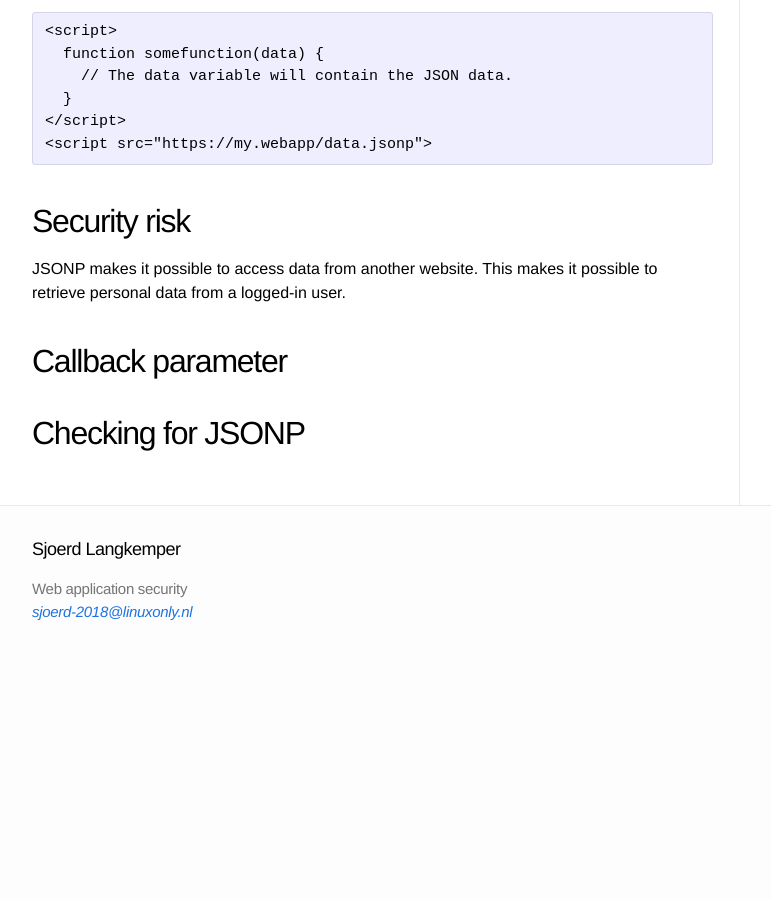
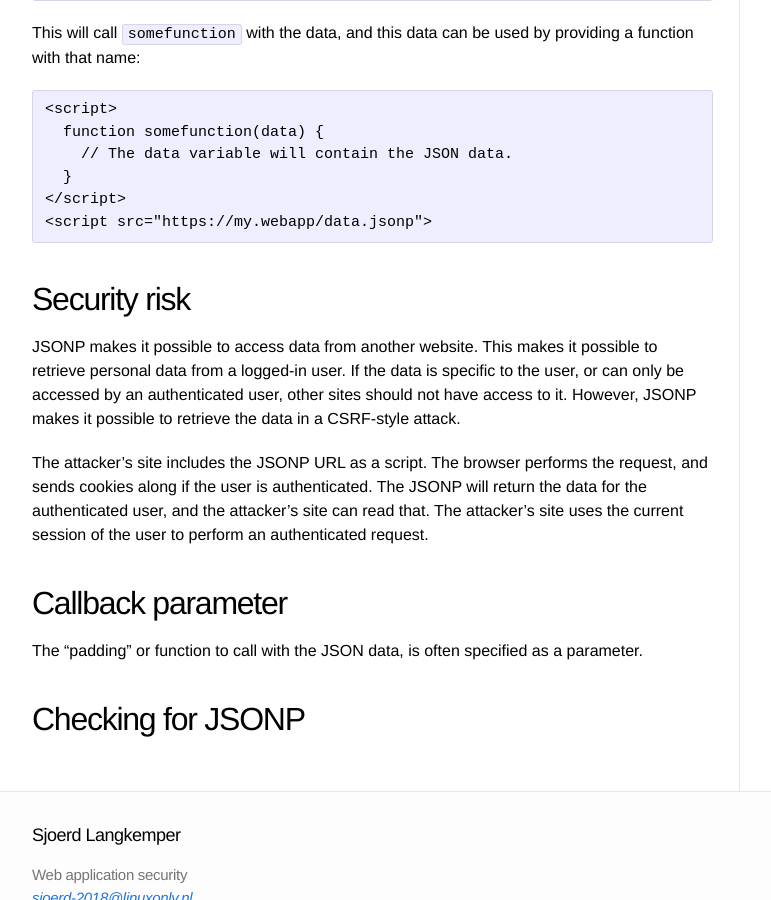
Before and after one commit to Sjord/Sjord.github.io, a Jekyll site: the page built from _posts/2018-12-20-jsonp.md, in a window 1280 px wide and 900 px high, scrolled down 992 px. Shown: the whole window, without its empty margins (108-879 px from the left). Built offline with Jekyll 4.4.1, drawn with Linux system fonts in a browser that asks for light colours; before the commit the page ends 1645 px from its top, so only the background shows below that; some of the changed text lies outside the part shown.

Commit message:
Elaborated JSONP post

```diff
--- a/_posts/2018-12-20-jsonp.md
+++ b/_posts/2018-12-20-jsonp.md
@@ -5,7 +5,7 @@
 date: 2019-01-09
 ---
 
-
+JSON with padding or JSONP is a method to access JSON data from another web site. This can lead to security vulnerabilities if the JSON data contains sensitive information.
 
 <!-- photo source: https://pixabay.com/en/door-veneer-texture-nails-metallic-1687071/ -->
 
@@ -41,8 +41,12 @@
 
 ## Security risk
 
-JSONP makes it possible to access data from another website. This makes it possible to retrieve personal data from a logged-in user.
+JSONP makes it possible to access data from another website. This makes it possible to retrieve personal data from a logged-in user. If the  data is specific to the user, or can only be accessed by an authenticated user, other sites should not have access to it. However, JSONP makes it possible to retrieve the data in a CSRF-style attack.
+
+The attacker's site includes the JSONP URL as a script. The browser performs the request, and sends cookies along if the user is authenticated. The JSONP will return the data for the authenticated user, and the attacker's site can read that. The attacker's site uses the current session of the user to perform an authenticated request.
 
 ## Callback parameter
 
+The "padding" or function to call with the JSON data, is often specified as a parameter.
+
 ## Checking for JSONP
```
